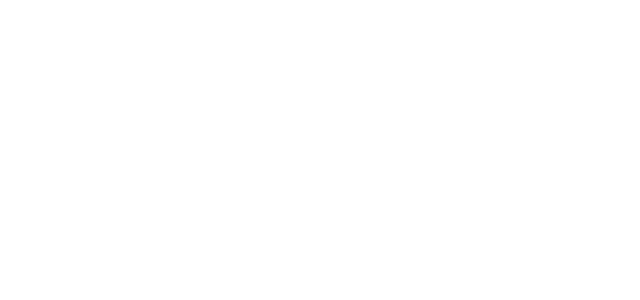
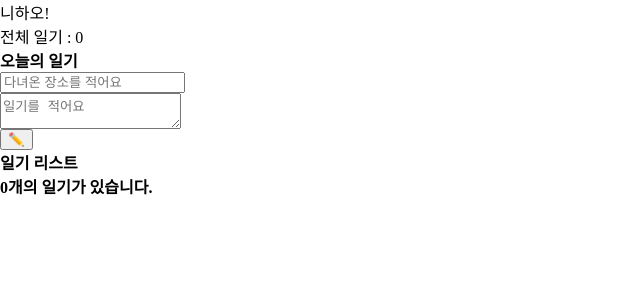
Before and after one commit to codestates/just-moment-trip, a React app in the folder client/: page /diary in a window 1280 px wide. Before the commit this address had no page. Shown: the top 300 px of the page, without its empty margins (0-640 px from the left). Built offline with nearby package versions, Linux system fonts and the light colour scheme.

Commit message:
feat : 다이어리 글 작성 시 저장가눙

```diff
--- a/client/src/App.js
+++ b/client/src/App.js
@@ -1,12 +1,14 @@
 import React from 'react';
 import { BrowserRouter as Router, Routes, Route } from 'react-router-dom';
 import Home from './pages/Home';
+import Diary from './pages/Diary';
 
 export default function App() {
   return (
     <Router>
       <Routes>
         <Route path="/" element={<Home />} />
+        <Route path="/diary" element={<Diary />} />
       </Routes>
     </Router>
   );
--- /dev/null
+++ b/client/src/components/Diary/DiaryEditor.js
@@ -0,0 +1,78 @@
+import React from 'react';
+import { memo, useEffect, useRef, useState } from 'react';
+
+function DiaryEditor({
+  onRemove,
+  onEdit,
+  id,
+  location,
+  content,
+  created_date,
+}) {
+  useEffect(() => {
+    console.log(`${id}번 일기아이템 렌더`);
+  });
+
+  const localContentInput = useRef();
+  const [localContent, setLocalContent] = useState(content);
+  const [isEdit, setIsEdit] = useState(false);
+  const toggleIsEdit = () => setIsEdit(!isEdit);
+
+  const handleClickRemove = () => {
+    if (window.confirm(`${id}번째 일기를 정말 삭제하시겠습니까?`)) {
+      onRemove(id);
+    }
+  };
+
+  const handleQuitEdit = () => {
+    setIsEdit(false);
+    setLocalContent(content);
+  };
+
+  const handleEdit = () => {
+    if (localContent.length < 5) {
+      localContentInput.current.focus();
+      return;
+    }
+
+    if (window.confirm(`${id}번 째 일기를 수정하시겠습니까?`)) {
+      onEdit(id, localContent);
+      toggleIsEdit();
+    }
+  };
+
+  return (
+    <div className="DiaryEditor">
+      <div className="info">
+        <span className="location_info"></span>
+        <br />
+        <span className="date">
+          {new Date(created_date).toLocaleDateString()}
+        </span>
+      </div>
+      <div className="content">
+        {isEdit ? (
+          <textarea
+            ref={localContentInput}
+            value={localContent}
+            onChange={e => setLocalContent(e.target.value)}
+          />
+        ) : (
+          content
+        )}
+      </div>
+      {isEdit ? (
+        <>
+          <button onClick={handleQuitEdit}>수정 취소</button>
+          <button onClick={handleEdit}>수정 완료</button>
+        </>
+      ) : (
+        <>
+          <button onClick={handleClickRemove}>삭제하기</button>
+          <button onClick={toggleIsEdit}>수정하기</button>
+        </>
+      )}
+    </div>
+  );
+}
+export default memo(DiaryEditor);
--- /dev/null
+++ b/client/src/components/Diary/DiaryList.js
@@ -0,0 +1,32 @@
+import React from 'react';
+import DiaryEditor from './DiaryEditor';
+import DiaryWriteUp from './DiaryWriteUp';
+
+function DiaryList({ onCreate, onEdit, onRemove, diaryList }) {
+  return (
+    <div className="DiaryList">
+      <div>
+        <DiaryWriteUp onCreate={onCreate} />
+      </div>
+      <h2>일기 리스트</h2>
+      <h4>{diaryList.length}개의 일기가 있습니다.</h4>
+      <div>
+        {diaryList.map(it => (
+          <DiaryEditor
+            key={it.id}
+            {...it}
+            onCreate={onCreate}
+            onEdit={onEdit}
+            onRemove={onRemove}
+          />
+        ))}
+      </div>
+    </div>
+  );
+}
+
+DiaryList.defaultProps = {
+  diaryList: [],
+};
+
+export default DiaryList;
--- /dev/null
+++ b/client/src/components/Diary/DiaryStore.js
@@ -0,0 +1,67 @@
+import React, { useCallback, useReducer, useRef } from 'react';
+import DiaryList from './DiaryList';
+
+const reducer = (state, action) => {
+  switch (action.type) {
+    case 'CREATE': {
+      const newItem = {
+        ...action.data,
+      };
+      return [newItem, ...state];
+    }
+    case 'REMOVE': {
+      return state.filter(it => it.id !== action.targetId);
+    }
+    case 'EDIT': {
+      return state.map(it =>
+        it.id === action.targetId
+          ? {
+              ...it,
+              content: action.newContent,
+            }
+          : it,
+      );
+    }
+    default:
+      return state;
+  }
+};
+
+function DiaryStore() {
+  const [data, dispatch] = useReducer(reducer, []);
+  const dataId = useRef(0);
+
+  const onCreate = useCallback((location, content) => {
+    dispatch({
+      type: 'CREATE',
+      data: { location, content, id: dataId.current },
+    });
+    dataId.current += 1;
+  }, []);
+
+  const onRemove = useCallback(targetId => {
+    dispatch({ type: 'REMOVE', targetId });
+  }, []);
+
+  const onEdit = useCallback((targetId, newContent) => {
+    dispatch({
+      type: 'EDIT',
+      targetId,
+      newContent,
+    });
+  }, []);
+
+  return (
+    <div className="DiaryStore">
+      <div>전체 일기 : {data.length}</div>
+      <DiaryList
+        diaryList={data}
+        onCreate={onCreate}
+        onRemove={onRemove}
+        onEdit={onEdit}
+      />
+    </div>
+  );
+}
+
+export default DiaryStore;
--- /dev/null
+++ b/client/src/components/Diary/DiaryWriteUp.js
@@ -0,0 +1,73 @@
+import React, { useRef, useState } from 'react';
+
+function DiaryWriteUp({ onCreate }) {
+  const locationInput = useRef();
+  const contentInput = useRef();
+  const [state, setState] = useState({
+    location: '',
+    content: '',
+    write_date: 1,
+  });
+
+  const handleChangeState = e => {
+    console.log('타겟이름: ', e.target.name);
+    console.log('타겟벨류: ', e.target.value);
+    setState({ ...state, [e.target.name]: e.target.value });
+  };
+
+  const handleSubmit = e => {
+    if (state.location.length < 1) {
+      locationInput.current.focus();
+      return;
+    }
+
+    if (state.content.length < 5) {
+      contentInput.current.focus();
+      return;
+    }
+    onCreate(state.location, state.content, state.write_date);
+    console.log('일기작성여부확인 :', state);
+    alert('저장성공!');
+    setState({
+      location: '',
+      content: '',
+      write_date: 1,
+    });
+  };
+
+  return (
+    <div className="DiaryEditor">
+      <div className="DiaryEditorH2Box">
+        <h2>오늘의 일기</h2>
+      </div>
+      <div className="DiaryEditorBox">
+        <div className="DiaryEditorInputBox">
+          <input
+            className="DiaryEditorInput"
+            placeholder="다녀온 장소를 적어요"
+            ref={locationInput}
+            value={state.location}
+            name="location"
+            onChange={handleChangeState}
+          />
+        </div>
+        <div>
+          <textarea
+            className="DiaryEditorTextarea"
+            placeholder="일기를 적어요"
+            ref={contentInput}
+            value={state.content}
+            name="content"
+            onChange={handleChangeState}
+          />
+        </div>
+      </div>
+
+      <button className="DiaryWriteUpBtn" onClick={handleSubmit}>
+        ✏️
+      </button>
+    </div>
+  );
+}
+
+export default DiaryWriteUp;
--- /dev/null
+++ b/client/src/pages/Diary.js
@@ -0,0 +1,16 @@
+import React from 'react';
+import DiaryList from '../components/Diary/DiaryList';
+import DiaryStore from '../components/Diary/DiaryStore';
+
+function Diary() {
+  return (
+    <div>
+      니하오!
+      <DiaryStore>
+        <DiaryList />
+      </DiaryStore>
+    </div>
+  );
+}
+
+export default Diary;
```
Also changed, not shown: client/package.json (+10 -10 lines), client/src/components/common/Modal.js (+77 -0 lines).
